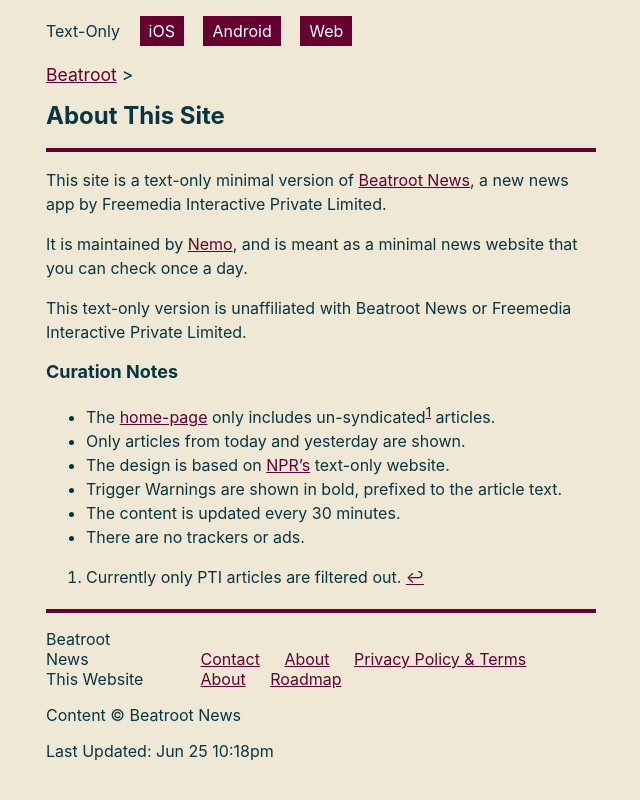
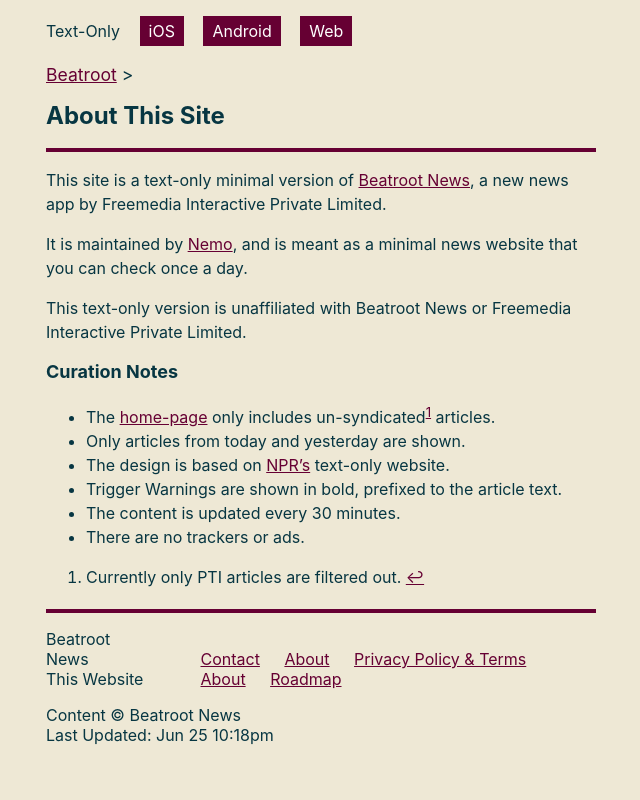
Before and after one commit to captn3m0/news, a Jekyll site: the page built from README.md, in a window 1280 px wide. Shown: the top 800 px of the page, without its empty margins (319-959 px from the left). Built offline with Jekyll 4.4.1, drawn with Linux system fonts in a browser that asks for light colours; cached includes are drawn as plain includes.

Commit message:
Improve footer spacing

```diff
--- a/_includes/footer.html
+++ b/_includes/footer.html
@@ -16,6 +16,9 @@
     </ul>
   </nav>
 
-  <p>Content &copy; Beatroot News</p>
-  <p>Last Updated: {{site.time| date: "%b %e %l:%M%P" }}</p>
+  <p>
+    Content &copy; Beatroot News
+    <br>
+    Last Updated: {{site.time| date: "%b %e %l:%M%P" }}
+  </p>
 </footer>
```
